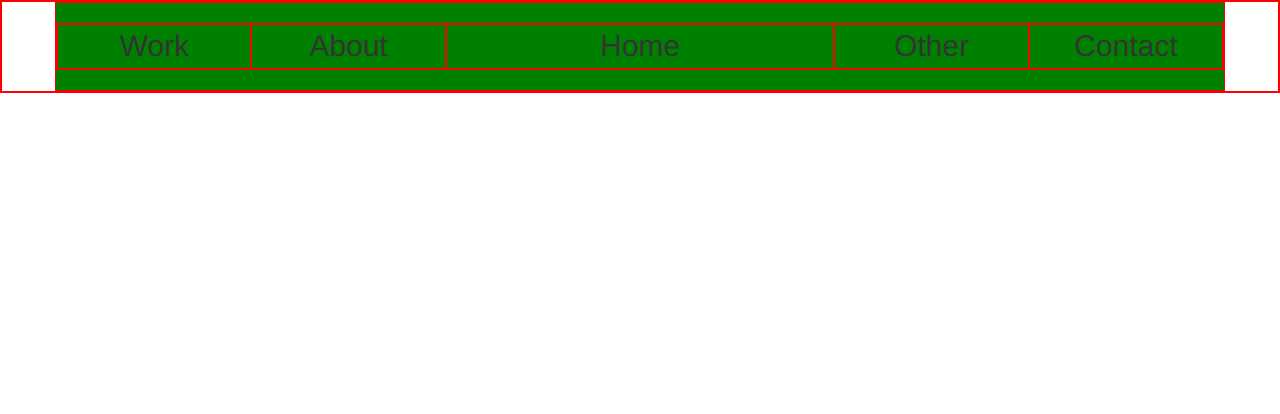
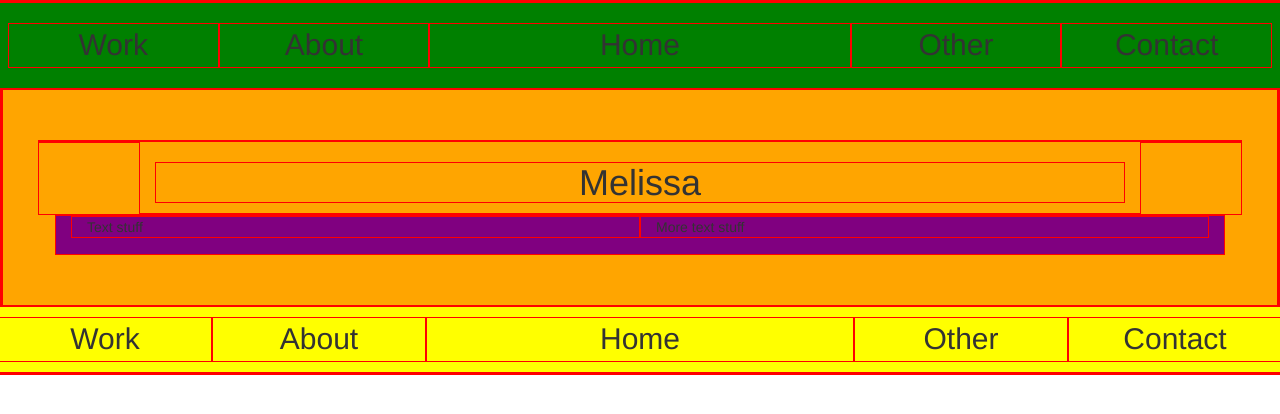
Before and after one commit to MelizzaP/portfolio, a plain HTML site: page index.html in a window 1280 px wide. Drawn offline with nearby package versions, Linux system fonts and the light colour scheme.

Commit message:
profile format

```diff
--- a/index.html
+++ b/index.html
@@ -13,15 +13,37 @@
 <body>
 
   <!-- Header Section -->
-  <header class="container">
-    <nav class="row">
-      <div class="col-lg-2">Work</div>
-      <div class="col-lg-2">About</div>
-      <div class="col-lg-4">Home</div>
-      <div class="col-lg-2">Other</div>
-      <div class="col-lg-2">Contact</div>
-    </nav>
+  <header class="row">
+    <div class="col-lg-2">Work</div>
+    <div class="col-lg-2">About</div>
+    <div class="col-lg-4">Home</div>
+    <div class="col-lg-2">Other</div>
+    <div class="col-lg-2">Contact</div>
   </header>
 
+  <!-- main section -->
+  <div class="main">
+    <div class="row">
+      <div class="col-lg-1"></div>
+      <div class="col-lg-10">
+        <h1>Melissa</h1>
+      </div>
+      <div class="col-lg-1"></div>
+    </div>
+    <!-- text and stuff -->
+    <div class="container">
+      <div class="col-lg-6">Text stuff</div>
+      <div class="col-lg-6">More text stuff</div>
+    </div>
+  </div>
+
+  <!-- footer -->
+  <footer class="row">
+    <div class="col-lg-2">Work</div>
+    <div class="col-lg-2">About</div>
+    <div class="col-lg-4">Home</div>
+    <div class="col-lg-2">Other</div>
+    <div class="col-lg-2">Contact</div>
+  </footer>
 </body>
 </html>
--- a/style.css
+++ b/style.css
@@ -10,4 +10,29 @@ header {
 	font-size: 30px;
 	text-align: center;
 	padding: 20px;
+	box-sizing: border-box;
+	margin: 0 auto;
 }
+
+.main {
+	background: orange;
+	padding: 50px;
+}
+
+.main h1 {
+	text-align: center;
+}
+
+.container {
+	background: purple;
+	height: 40px;
+}
+
+footer {
+	background: yellow;
+	font-size: 30px;
+	text-align: center;
+	padding: 10px;
+	box-sizing: border-box;
+	margin: 0 auto;
+}
```
